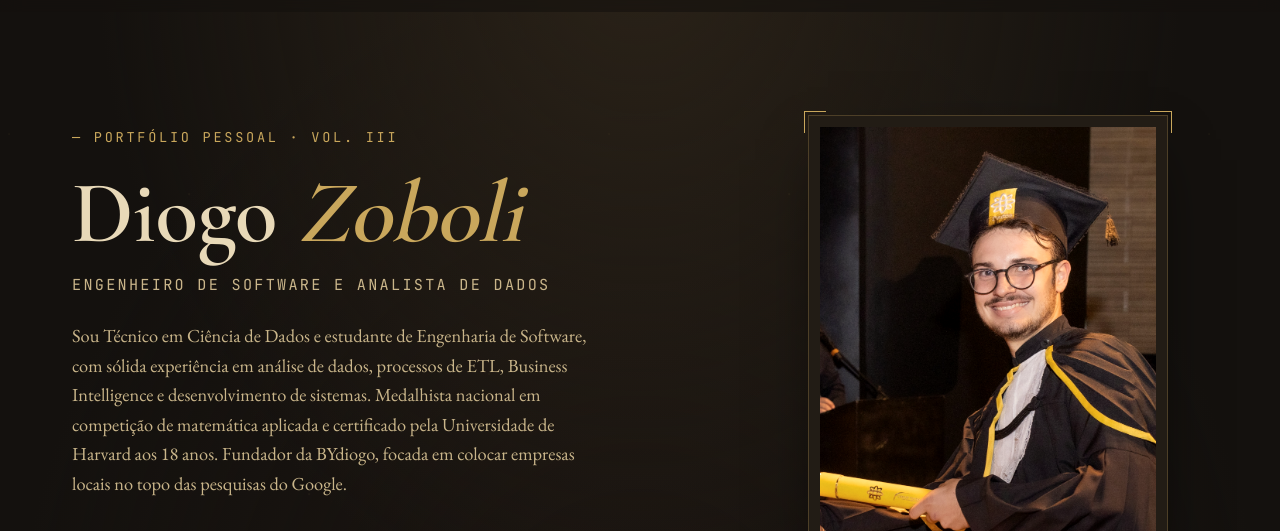
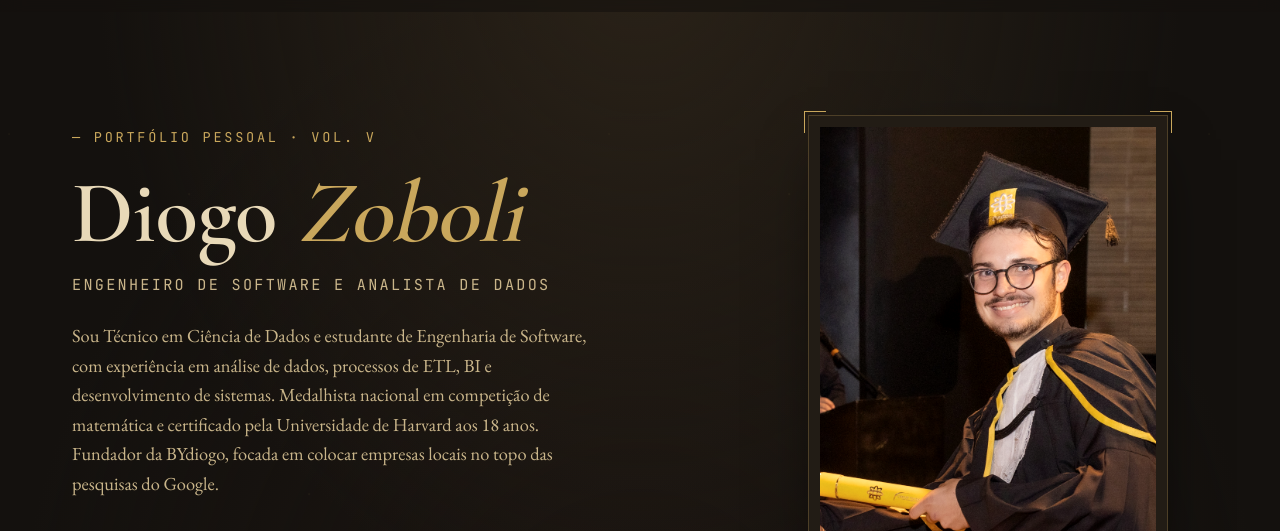
Before and after one commit to zobolidiogo/portfolio, a plain HTML site: page index.html in a window 1280 px wide. Shown: the part 55-586 px from the top of the page. Drawn offline with nearby package versions, Linux system fonts and the light colour scheme.

Commit message:
alterações

```diff
--- a/index.html
+++ b/index.html
@@ -10,7 +10,7 @@
 
   <link rel="shortcut icon" href="assets/favicon.ico" type="image/x-icon" />
   <link rel="icon" type="image/png" sizes="48x48" href="assets/icon.png" />
-  <link rel="icon" type="image/png" sizes="32x32" href="assets/icon.png" />
+  <link rel="icon" type="image/png" sizes="16x16" href="assets/icon.png" />
 
   <meta property="og:title" content="Diogo Zoboli | Engenheiro de Software e Cientista de Dados" />
   <meta property="og:description" content="Explore o portfólio de Diogo Zoboli. Projetos avançados em Engenharia de Software, Ciência de Dados e criação de sites profissionais pela BYdiogo." />
@@ -112,15 +112,15 @@
     <section id="inicio" class="hero">
       <div class="hero-grid">
         <div class="hero-text reveal">
-          <p class="eyebrow">— Portfólio Pessoal · Vol. III</p>
+          <p class="eyebrow">— Portfólio Pessoal · Vol. V</p>
           <h1 class="hero-title">
             Diogo <span class="gold">Zoboli</span>
           </h1>
           <p class="hero-sub">Engenheiro de Software e Analista de Dados</p>
           <p class="hero-desc">
             Sou Técnico em Ciência de Dados e estudante de Engenharia de Software,
-            com sólida experiência em análise de dados, processos de ETL, Business Intelligence e desenvolvimento de sistemas.
-            Medalhista nacional em competição de matemática aplicada e certificado pela
+            com experiência em análise de dados, processos de ETL, BI e desenvolvimento de sistemas.
+            Medalhista nacional em competição de matemática e certificado pela
             Universidade de Harvard aos 18 anos. Fundador da BYdiogo, focada em colocar empresas locais no topo das pesquisas do Google.
           </p>
 
@@ -260,7 +260,7 @@
             <a href="https://www.linkedin.com/company/convertrcommerce/" target="_blank" rel="noopener">Convertr Commerce</a>
           </p>
           <p>
-            Atuação no suporte de infraestrutura técnica e regras de negócio para plataforma SaaS de e-commerce enterprise. Resolução de falhas críticas de integração, análise de fluxos de dados com ERPs parceiros e gerenciamento de chamados sob acordos de SLA rigorosos.
+            Atuação no suporte de infraestrutura técnica e regras de negócio para plataforma SaaS de e-commerce. Resolução de falhas críticas de integração, análise de fluxos de dados com ERPs parceiros e gerenciamento de chamados.
           </p>
           <div class="tags">
             <span>Comunicação</span><span>SaaS</span><span>Integração ERP</span><span>Análise de Logs</span>
```
